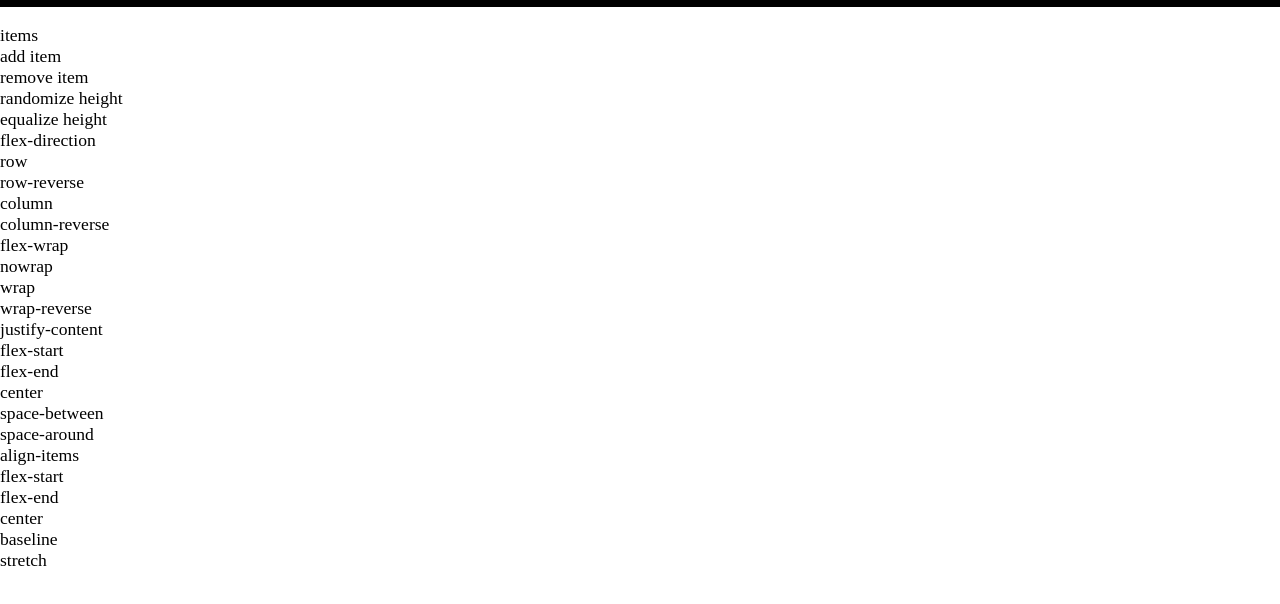
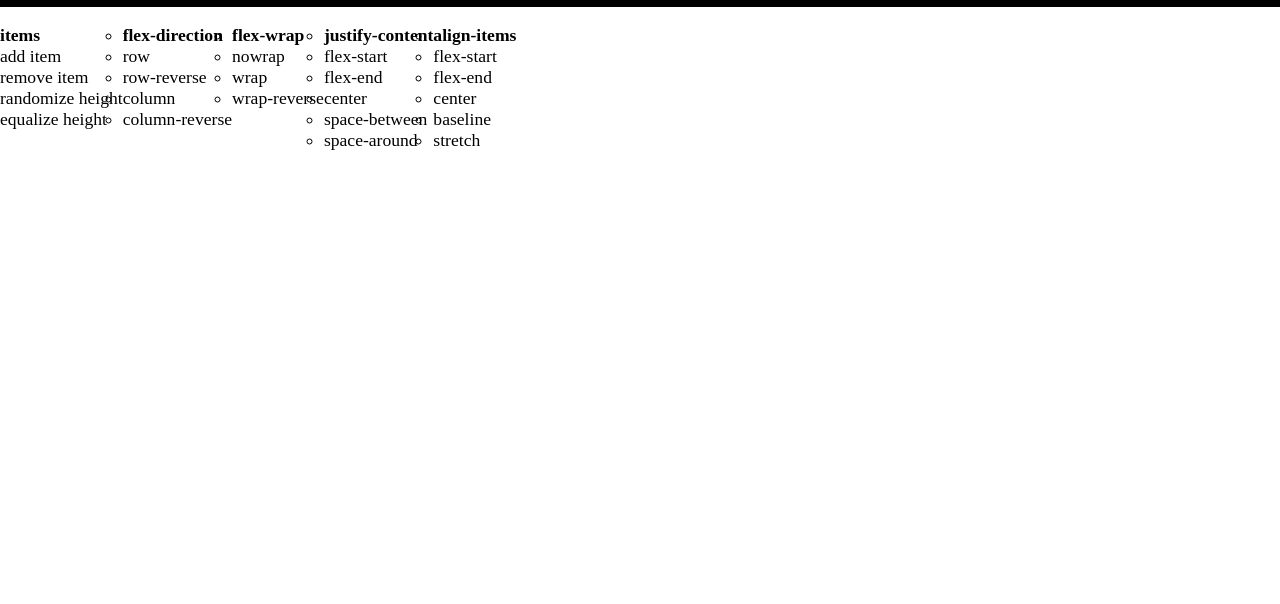
Before and after one commit to atia009/disflex, a plain HTML site: page index.html in a window 1280 px wide. Shown: the part 182-786 px from the top of the page. Drawn offline with Linux system fonts and the light colour scheme; a web font is replaced by a local one.

Commit message:
Started layout for user-interface. Added styling to controls, c-properties__title, and i-options__title classes.

```diff
--- a/styles.css
+++ b/styles.css
@@ -103,3 +103,13 @@ ul {
   text-align: center;
   width: 70px;
 }
+
+/* user-interface */
+.controls {
+  display: flex;
+}
+
+.c-properties__title,
+.i-options__title {
+  font-weight: 600;
+}
```
